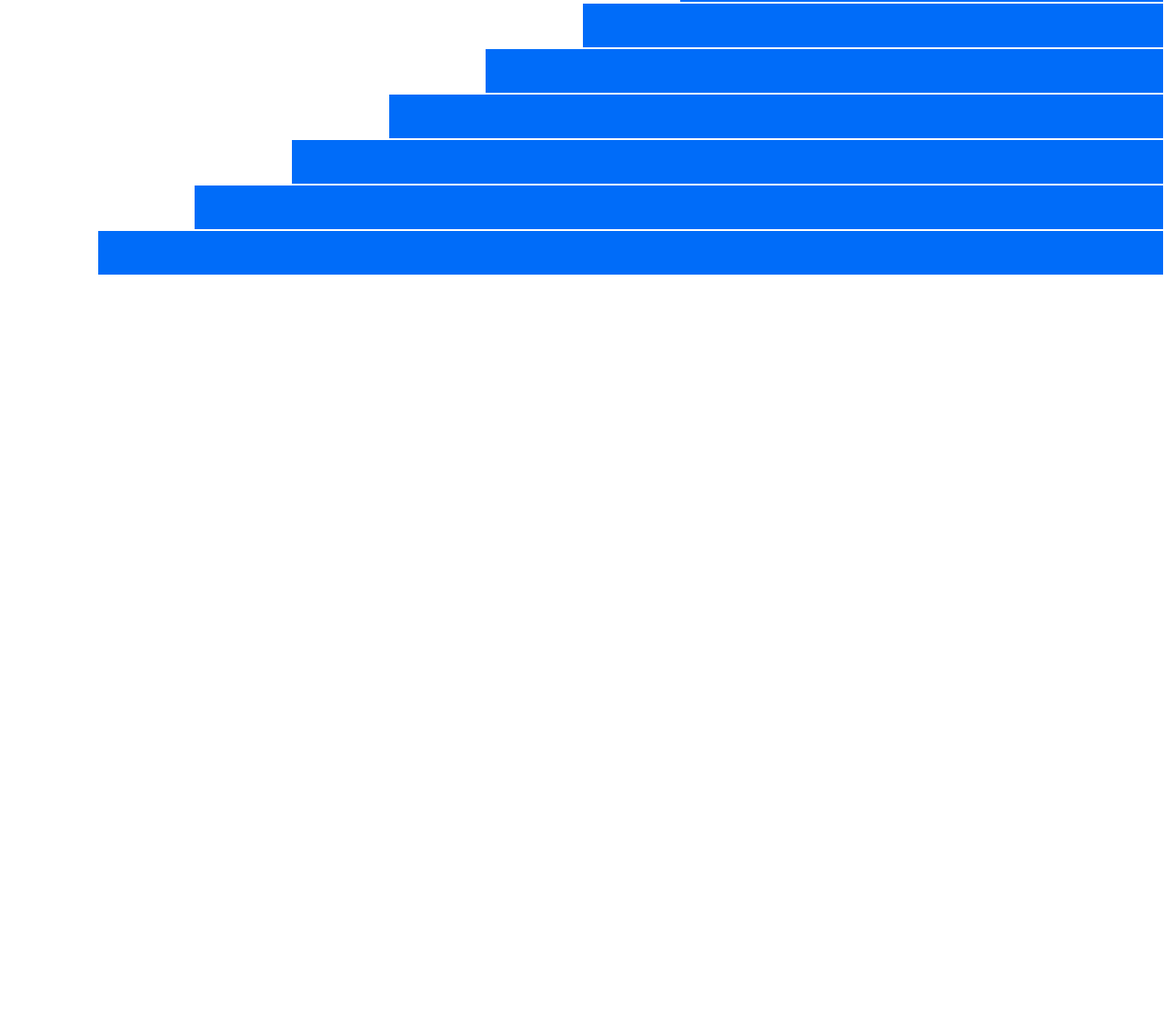
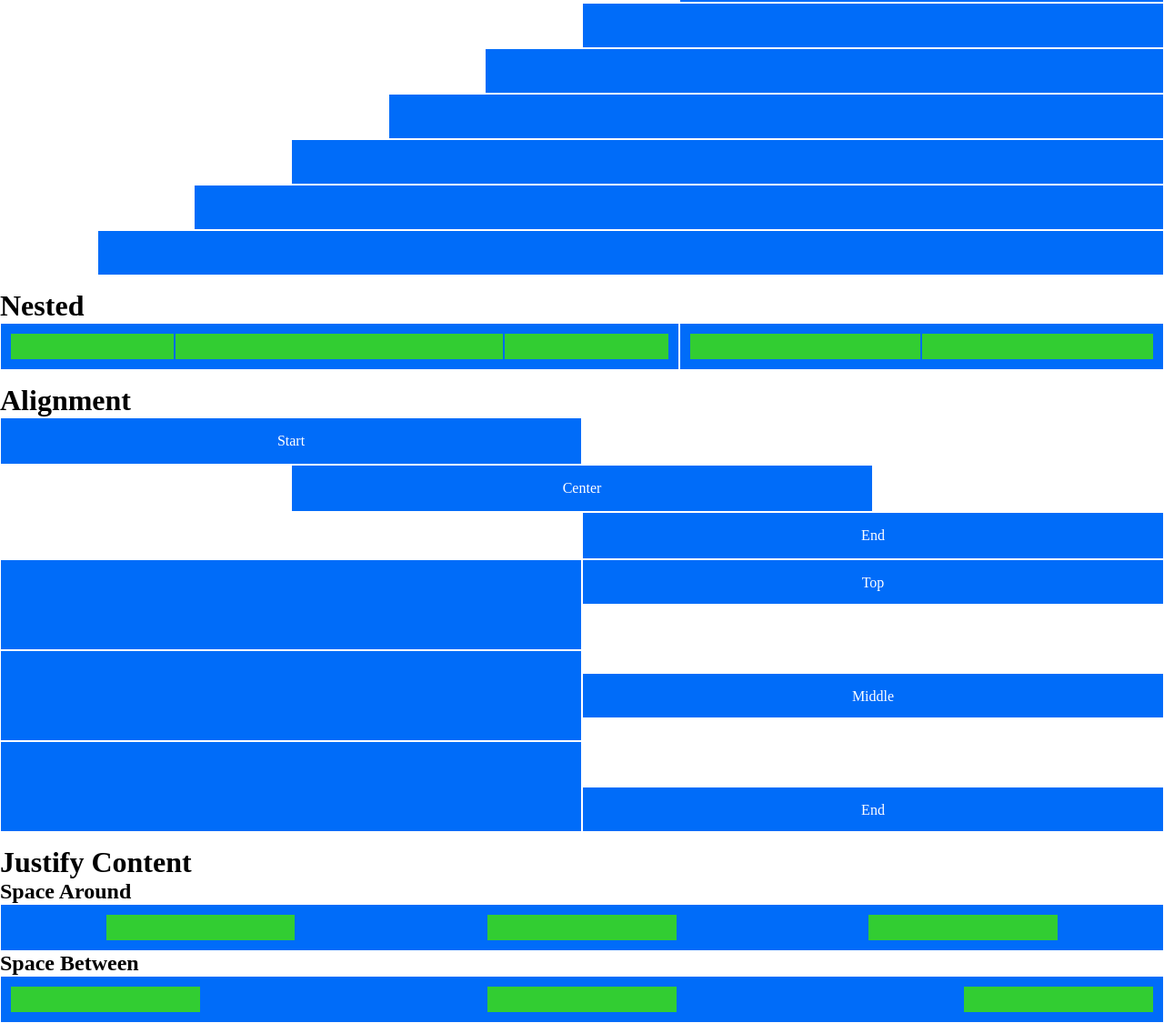
Before and after one commit to Alessio2021/html-css-12bool, a plain HTML site: page index.html in a window 1280 px wide. Shown: the part 1035-2160 px from the top of the page at 91% size. Before the commit the page ends 1338 px from the top, so only its background shows below. Drawn offline with Linux system fonts and the light colour scheme.

Commit message:
bonus end

```diff
--- a/css/style.css
+++ b/css/style.css
@@ -33,3 +33,39 @@
 .margin-bottom {
     margin-bottom: 15px;
 }
+
+.start {
+    justify-content: start;
+}
+
+.center {
+    justify-content: center;
+}
+
+.end {
+    justify-content: end;
+}
+
+.heigh-100{
+    height: 100px;
+}
+
+.heigh-50 {
+    height: 50px;
+}
+
+.middle {
+    align-self: center;
+}
+
+.bottom {
+    align-self: end;
+}
+
+.space-around {
+    justify-content: space-around;
+}
+
+.space-between {
+    justify-content: space-between;
+}
--- a/index.html
+++ b/index.html
@@ -120,9 +120,73 @@
         <div class="row">
             <div class="col-10 col-2-offset"></div>
         </div>
-        <div class="row">
+        <div class="row margin-bottom">
             <div class="col-11 col-1-offset"></div>
         </div>
+        <h1>Nested</h1>
+        <div class="row margin-bottom">
+            <div class="col-7">
+                <div class="row pad">
+                    <div class="col-3 nested"></div>
+                    <div class="col-6 nested"></div>
+                    <div class="col-3 nested"></div>
+                </div>
+            </div>
+            <div class="col-5">
+                <div class="row pad">
+                    <div class="col-6 nested"></div>
+                    <div class="col-6 nested"></div>
+                </div>
+            </div>
+
+        </div>
+
+        <h1>Alignment</h1>
+        <div class="row start">
+            <div class="col-6">Start</div>
+        </div>
+        <div class="row center">
+            <div class="col-6">Center</div>
+        </div>
+        <div class="row end">
+            <div class="col-6">End</div>
+        </div>
+        <div class="row">
+            <div class="col-6 heigh-100"></div>
+            <div class="col-6 heigh-50">Top</div>
+        </div>
+        <div class="row">
+            <div class="col-6 heigh-100"></div>
+            <div class="col-6 heigh-50 middle">Middle</div>
+        </div>
+        <div class="row margin-bottom">
+            <div class="col-6 heigh-100"></div>
+            <div class="col-6 heigh-50 bottom">End</div>
+        </div>
+
+        <h1>Justify Content</h1>
+        <h2>Space Around</h2>
+        <div class="row">
+            <div class="col-12">
+                <div class="row space-around pad">
+                    <div class="col-2 nested"></div>
+                    <div class="col-2 nested"></div>
+                    <div class="col-2 nested"></div>
+                </div>
+            </div>
+        </div>
+
+        <h2>Space Between</h2>
+        <div class="row">
+            <div class="col-12">
+                <div class="row space-between pad">
+                    <div class="col-2 nested"></div>
+                    <div class="col-2 nested"></div>
+                    <div class="col-2 nested"></div>
+                </div>
+            </div>
+        </div>
+
     </div>
 
 </body>
```
